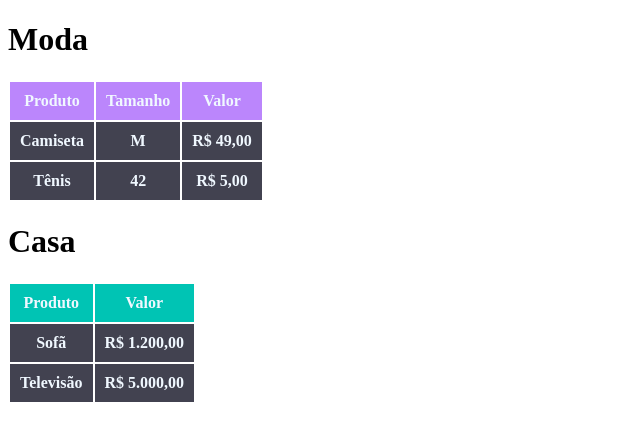
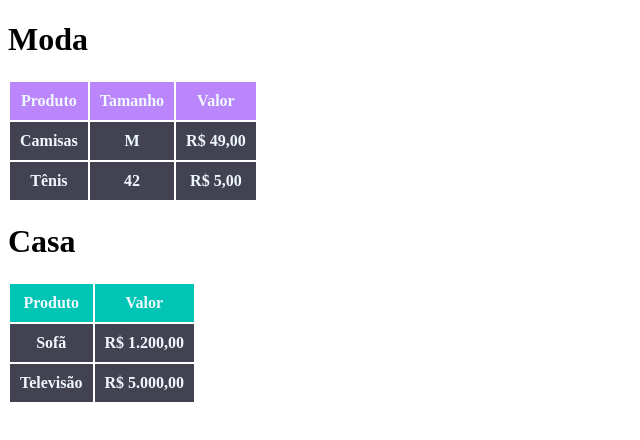
Before and after one commit to igor-nuness/aula-tabela, a plain HTML site: page index.html in a window 1280 px wide. Shown: the whole page, without its empty margins (0-640 px from the left). Drawn offline with Linux system fonts and the light colour scheme.

Commit message:
trocado de camisetas para camisas

```diff
--- a/index.html
+++ b/index.html
@@ -17,7 +17,7 @@
         <th class="th">Valor</th>
     </tr>
     <tr>
-        <th class="th-2">Camiseta</th>
+        <th class="th-2">Camisas</th>
         <th class="th-2">M</th>
         <th class="th-2">R$ 49,00</th>
     </tr>
```
